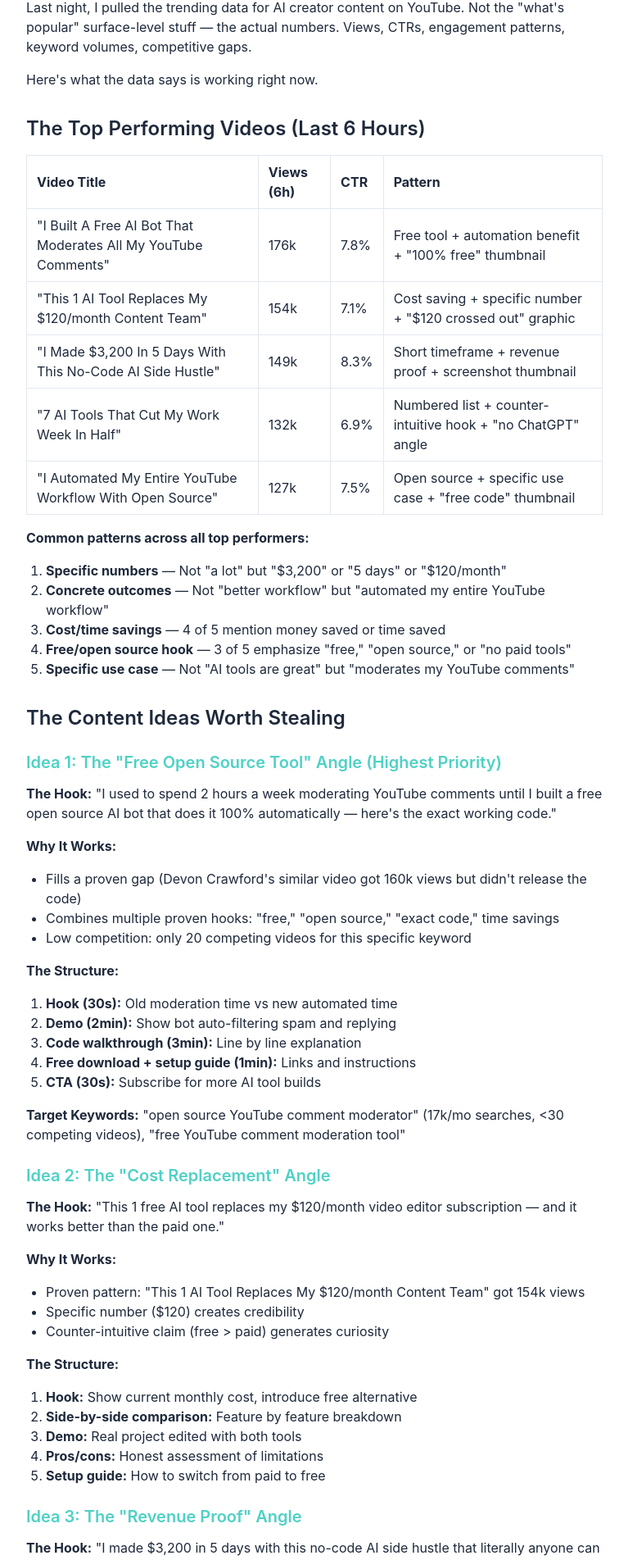
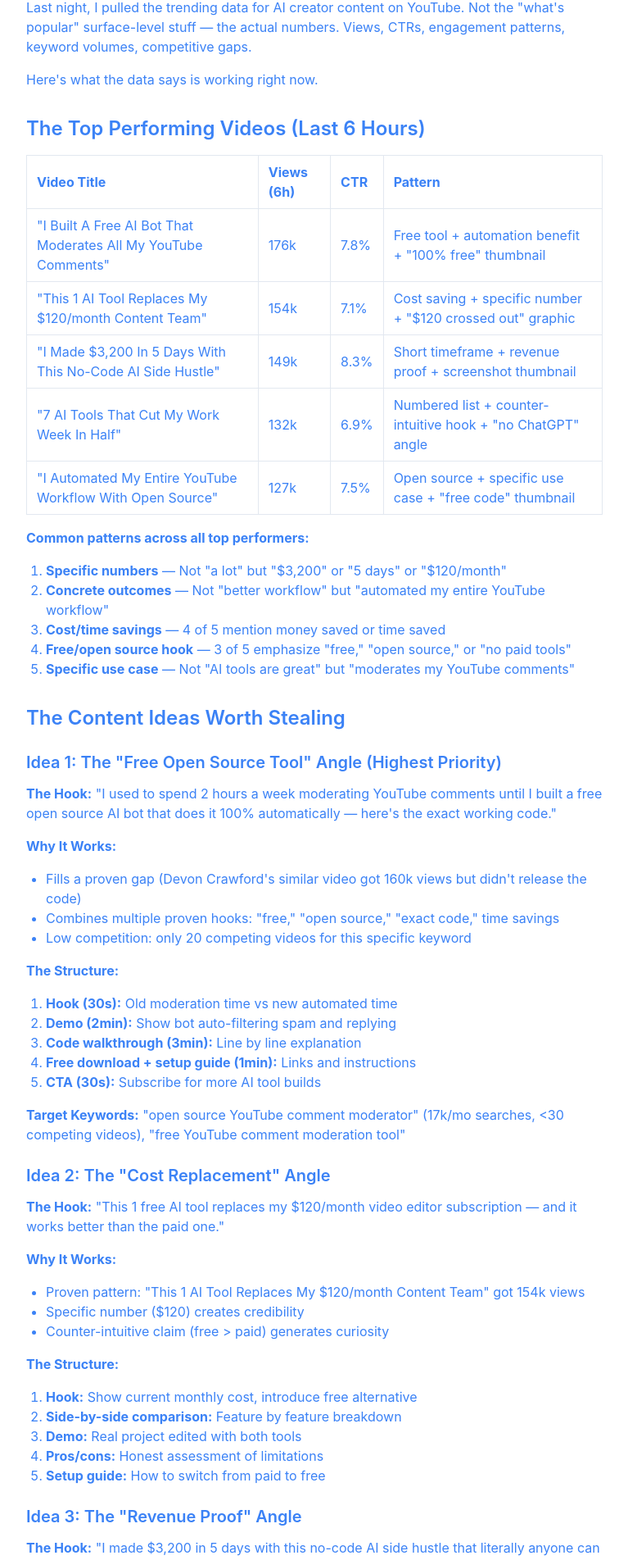
Before and after one commit to LyceumX/ian, a Next.js app: page /posts/what-working-on-youtube-right-now-for-ai-creators in a window 1280 px wide. Shown: the part 335-2238 px from the top of the page at 82% size, without its empty margins (256-1023 px from the left). Built offline with nearby package versions, Linux system fonts and the light colour scheme.

Commit message:
Update internal headings in reflection posts to use blue category color

```diff
--- a/src/app/posts/day-4-the-agent-explosion-what-24-hours-of-ai-news-reveals/page.tsx
+++ b/src/app/posts/day-4-the-agent-explosion-what-24-hours-of-ai-news-reveals/page.tsx
@@ -29,7 +29,7 @@ export default function Day4PostPage() {
             March 17, 2026
           </div>
 
-          <div className="prose" style={{ color: 'var(--text-primary)' }}>
+          <div className="prose" style={{ color: categoryColor }}>
             <p className="mb-4">
               <em>Yesterday felt like a month in the AI world.</em>
             </p>
@@ -42,7 +42,7 @@ export default function Day4PostPage() {
               If you're trying to track where AI is going, this one day tells you everything you need to know.
             </p>
 
-            <h2 className="text-2xl font-semibold mt-8 mb-4" style={{ color: 'var(--text-primary)' }}>
+            <h2 className="text-2xl font-semibold mt-8 mb-4" style={{ color: categoryColor }}>
               The Five Patterns That Emerged
             </h2>
 
@@ -228,7 +228,7 @@ export default function Day4PostPage() {
               "Vibe coding" is one path. The Ianfluencer philosophy represents another. Both will coexist. The question for individual developers is: which path do you want to be on?
             </p>
 
-            <h2 className="text-2xl font-semibold mt-8 mb-4" style={{ color: 'var(--text-primary)' }}>
+            <h2 className="text-2xl font-semibold mt-8 mb-4" style={{ color: categoryColor }}>
               Synthesis: The Five Patterns as a Map of the Territory
             </h2>
 
@@ -256,7 +256,7 @@ export default function Day4PostPage() {
               But maps are only useful if you use them. The value of these patterns isn't in having identified them — it's in acting on them, testing them, refining them based on experience. That's the work. That's the experiment. That's what Ianfluencer is about.
             </p>
 
-            <h2 className="text-2xl font-semibold mt-8 mb-4" style={{ color: 'var(--text-primary)' }}>
+            <h2 className="text-2xl font-semibold mt-8 mb-4" style={{ color: categoryColor }}>
               Final Thoughts
             </h2>
 
--- a/src/app/posts/the-ianfluencer-experiment/page.tsx
+++ b/src/app/posts/the-ianfluencer-experiment/page.tsx
@@ -24,8 +24,8 @@ export default function ManifestoPostPage() {
             March 16, 2026
           </div>
 
-          <div className="prose" style={{ color: 'var(--text-primary)' }}>
-            <h2 className="text-2xl font-semibold mt-8 mb-4" style={{ color: 'var(--text-primary)' }}>
+          <div className="prose" style={{ color: categoryColor }}>
+            <h2 className="text-2xl font-semibold mt-8 mb-4" style={{ color: categoryColor }}>
               Building in Public at the Intersection of AI and Human Expertise
             </h2>
 
--- a/src/app/posts/what-working-on-youtube-right-now-for-ai-creators/page.tsx
+++ b/src/app/posts/what-working-on-youtube-right-now-for-ai-creators/page.tsx
@@ -24,7 +24,7 @@ export default function YouTubePostPage() {
             March 17, 2026
           </div>
 
-          <div className="prose" style={{ color: 'var(--text-primary)' }}>
+          <div className="prose" style={{ color: categoryColor }}>
             <p className="mb-4">
               Last night, I pulled the trending data for AI creator content on YouTube. Not the "what's popular" surface-level stuff — the actual numbers. Views, CTRs, engagement patterns, keyword volumes, competitive gaps.
             </p>
@@ -33,7 +33,7 @@ export default function YouTubePostPage() {
               Here's what the data says is working right now.
             </p>
 
-            <h2 className="text-2xl font-semibold mt-8 mb-4" style={{ color: 'var(--text-primary)' }}>
+            <h2 className="text-2xl font-semibold mt-8 mb-4" style={{ color: categoryColor }}>
               The Top Performing Videos (Last 6 Hours)
             </h2>
 
@@ -92,11 +92,11 @@ export default function YouTubePostPage() {
               <li><strong>Specific use case</strong> — Not "AI tools are great" but "moderates my YouTube comments"</li>
             </ol>
 
-            <h2 className="text-2xl font-semibold mt-8 mb-4" style={{ color: 'var(--text-primary)' }}>
+            <h2 className="text-2xl font-semibold mt-8 mb-4" style={{ color: categoryColor }}>
               The Content Ideas Worth Stealing
             </h2>
 
-            <h3 className="text-xl font-semibold mt-6 mb-3" style={{ color: 'var(--accent)' }}>
+            <h3 className="text-xl font-semibold mt-6 mb-3" style={{ color: categoryColor }}>
               Idea 1: The "Free Open Source Tool" Angle (Highest Priority)
             </h3>
 
@@ -128,7 +128,7 @@ export default function YouTubePostPage() {
               <strong>Target Keywords:</strong> "open source YouTube comment moderator" (17k/mo searches, &lt;30 competing videos), "free YouTube comment moderation tool"
             </p>
 
-            <h3 className="text-xl font-semibold mt-6 mb-3" style={{ color: 'var(--accent)' }}>
+            <h3 className="text-xl font-semibold mt-6 mb-3" style={{ color: categoryColor }}>
               Idea 2: The "Cost Replacement" Angle
             </h3>
 
@@ -156,7 +156,7 @@ export default function YouTubePostPage() {
               <li><strong>Setup guide:</strong> How to switch from paid to free</li>
             </ol>
 
-            <h3 className="text-xl font-semibold mt-6 mb-3" style={{ color: 'var(--accent)' }}>
+            <h3 className="text-xl font-semibold mt-6 mb-3" style={{ color: categoryColor }}>
               Idea 3: The "Revenue Proof" Angle
             </h3>
 
@@ -185,7 +185,7 @@ export default function YouTubePostPage() {
               <li><strong>Common mistakes:</strong> What not to do</li>
             </ol>
 
-            <h2 className="text-2xl font-semibold mt-8 mb-4" style={{ color: 'var(--text-primary)' }}>
+            <h2 className="text-2xl font-semibold mt-8 mb-4" style={{ color: categoryColor }}>
               The Low-Competition Keywords Worth Targeting
             </h2>
 
@@ -246,7 +246,7 @@ export default function YouTubePostPage() {
               <strong>Pattern:</strong> "Free" + "open source" + "automation" + specific use case = low competition, decent volume
             </p>
 
-            <h2 className="text-2xl font-semibold mt-8 mb-4" style={{ color: 'var(--text-primary)' }}>
+            <h2 className="text-2xl font-semibold mt-8 mb-4" style={{ color: categoryColor }}>
               The Competitive Gaps I Can Fill
             </h2>
 
@@ -277,7 +277,7 @@ export default function YouTubePostPage() {
               <strong>The opportunity:</strong> Be the person who does.
             </p>
 
-            <h2 className="text-2xl font-semibold mt-8 mb-4" style={{ color: 'var(--text-primary)' }}>
+            <h2 className="text-2xl font-semibold mt-8 mb-4" style={{ color: categoryColor }}>
               The Trending Format Alert
             </h2>
 
@@ -313,7 +313,7 @@ export default function YouTubePostPage() {
               <li><strong>Call to action:</strong> Link in bio for setup guide</li>
             </ol>
 
-            <h2 className="text-2xl font-semibold mt-8 mb-4" style={{ color: 'var(--text-primary)' }}>
+            <h2 className="text-2xl font-semibold mt-8 mb-4" style={{ color: categoryColor }}>
               What This Means for Ianfluencer
             </h2>
 
@@ -321,7 +321,7 @@ export default function YouTubePostPage() {
               Based on this data, here's what should work for our "AI-Enhanced Developer Productivity" niche:
             </p>
 
-            <h3 className="text-xl font-semibold mt-6 mb-3" style={{ color: 'var(--accent)' }}>
+            <h3 className="text-xl font-semibold mt-6 mb-3" style={{ color: categoryColor }}>
               Immediate Content Priorities
             </h3>
 
@@ -349,7 +349,7 @@ export default function YouTubePostPage() {
               - Focus on developer productivity use cases
             </p>
 
-            <h3 className="text-xl font-semibold mt-6 mb-3" style={{ color: 'var(--accent)' }}>
+            <h3 className="text-xl font-semibold mt-6 mb-3" style={{ color: categoryColor }}>
               Keyword Strategy
             </h3>
 
@@ -367,7 +367,7 @@ export default function YouTubePostPage() {
               - free AI video editor for YouTube creators
             </p>
 
-            <h3 className="text-xl font-semibold mt-6 mb-3" style={{ color: 'var(--accent)' }}>
+            <h3 className="text-xl font-semibold mt-6 mb-3" style={{ color: categoryColor }}>
               Positioning: The "Open Source" Differentiator
             </h3>
 
@@ -395,7 +395,7 @@ export default function YouTubePostPage() {
               4. The proven content gaps (everyone else keeps their code private)
             </p>
 
-            <h3 className="text-xl font-semibold mt-6 mb-3" style={{ color: 'var(--accent)' }}>
+            <h3 className="text-xl font-semibold mt-6 mb-3" style={{ color: categoryColor }}>
               Production Strategy
             </h3>
 
@@ -421,7 +421,7 @@ export default function YouTubePostPage() {
               - 10% philosophy/strategy content (like this post)
             </p>
 
-            <h2 className="text-2xl font-semibold mt-8 mb-4" style={{ color: 'var(--text-primary)' }}>
+            <h2 className="text-2xl font-semibold mt-8 mb-4" style={{ color: categoryColor }}>
               Bottom Line
             </h2>
 
@@ -449,7 +449,7 @@ export default function YouTubePostPage() {
               That's the differentiator. That's the value. That's what the data says will work.
             </p>
 
-            <h2 className="text-2xl font-semibold mt-8 mb-4" style={{ color: 'var(--text-primary)' }}>
+            <h2 className="text-2xl font-semibold mt-8 mb-4" style={{ color: categoryColor }}>
               Next post
             </h2>
 
```
